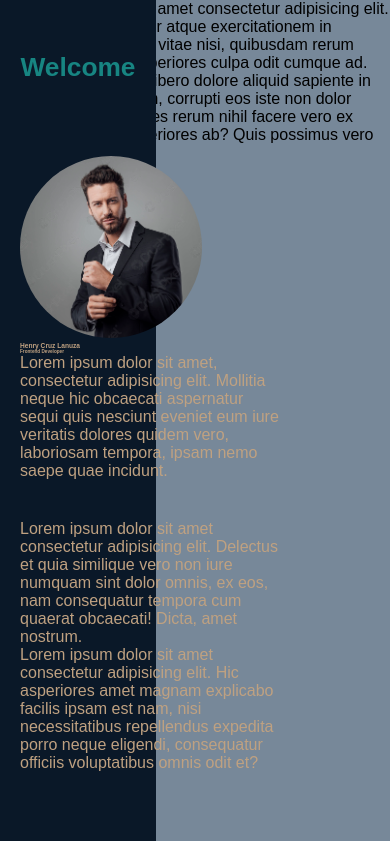
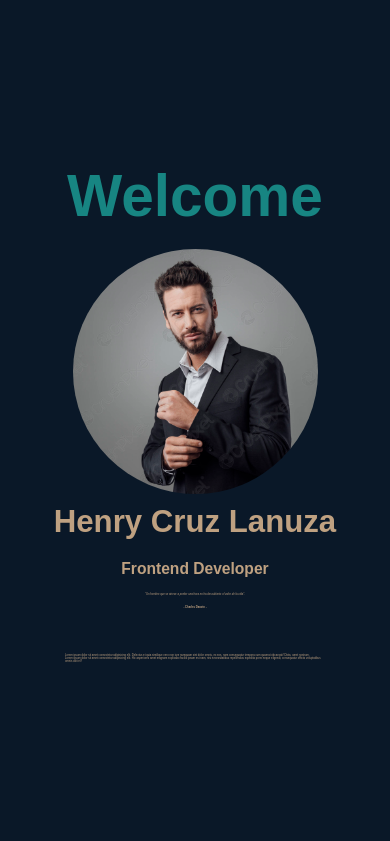
Before and after one commit to hcruzNic/portfolio-personal, a plain HTML site: page index.html in a window 390 px wide. Shown: the top 841 px of the page. Drawn offline with Linux system fonts and the light colour scheme; a web font is replaced by a local one.

Commit message:
Ajuste en mobile first

```diff
--- a/index.html
+++ b/index.html
@@ -19,7 +19,8 @@
             <img src="Img/perfil.jpg" alt="profile picture">
             <h1 id="name">Henry Cruz Lanuza</h1>
             <h3 id="title">Frontend Developer</h2>
-            <p>Lorem ipsum dolor sit amet, consectetur adipisicing elit. Mollitia neque hic obcaecati aspernatur sequi quis nesciunt eveniet eum iure veritatis dolores quidem vero, laboriosam tempora, ipsam nemo saepe quae incidunt.</p>
+            <p><em>“Un hombre que se atreve a perder una hora no ha descubierto el valor de la vida”.</em></p>
+            <p><strong>- Charles Darwin -</strong></p>
           </div>
 
           <div class="container-description">
--- a/styles.css
+++ b/styles.css
@@ -21,6 +21,8 @@
 .main-container{
     background-color: lightpink;
     display: flex;
+    flex-direction: row;
+    flex-wrap: wrap;
     font-family: "Inclusive Sans", sans-serif;
     font-weight: 400;
     font-style: normal;
@@ -69,15 +71,23 @@
 
 #img-container h1{
     font-size: 1.7vw;
+    margin: 10px 0;
 }
 
 #img-container h3{
     font-size: 1.2vw;
+    margin: 10px 0;
+}
+
+#img-container p{
+    font-size: 0.7vw;
+    padding: 5px 0;
 }
 .container-description{
     width: 50%;
     padding: 20px;
     min-width: 300px;
+    font-size: 0.7vw;
     /* background-color: lightsalmon; */
 }
 
@@ -105,3 +115,55 @@
 #contact{
     background-color: lightcoral;
 }
+
+@media only screen and (max-width: 430px) {
+    .main-section{
+        background-color: #0A1828;
+        min-height: 100vh;
+        width: 100%;
+        color: #BFA181;
+        position: absolute;
+    }
+
+    .static-section{
+        justify-content: center;
+    }
+
+    .welcome{
+        font-size: 10vw;
+        text-align: center;
+        color: #178582;
+    }
+
+    #img-container {
+        width: 100%;
+        padding: 20px;
+        display: flex;
+        flex-direction: column;
+        /* justify-content: center;   */
+        align-items: center;
+    }
+
+    #img-container img {
+        /* padding: 1em; */
+        align-content: center;
+        width: 70%;
+        height: auto;
+        border-radius: 300px;
+    }
+
+    #img-container h1{
+        font-size: 8vw;
+        margin: 10px 0;
+    }
+
+    #img-container h3{
+        font-size: 4vw;
+        margin: 10px 0;
+    }
+
+    #img-container p{
+        font-size: 0.7vw;
+        padding: 5px 0;
+    }
+}
```
